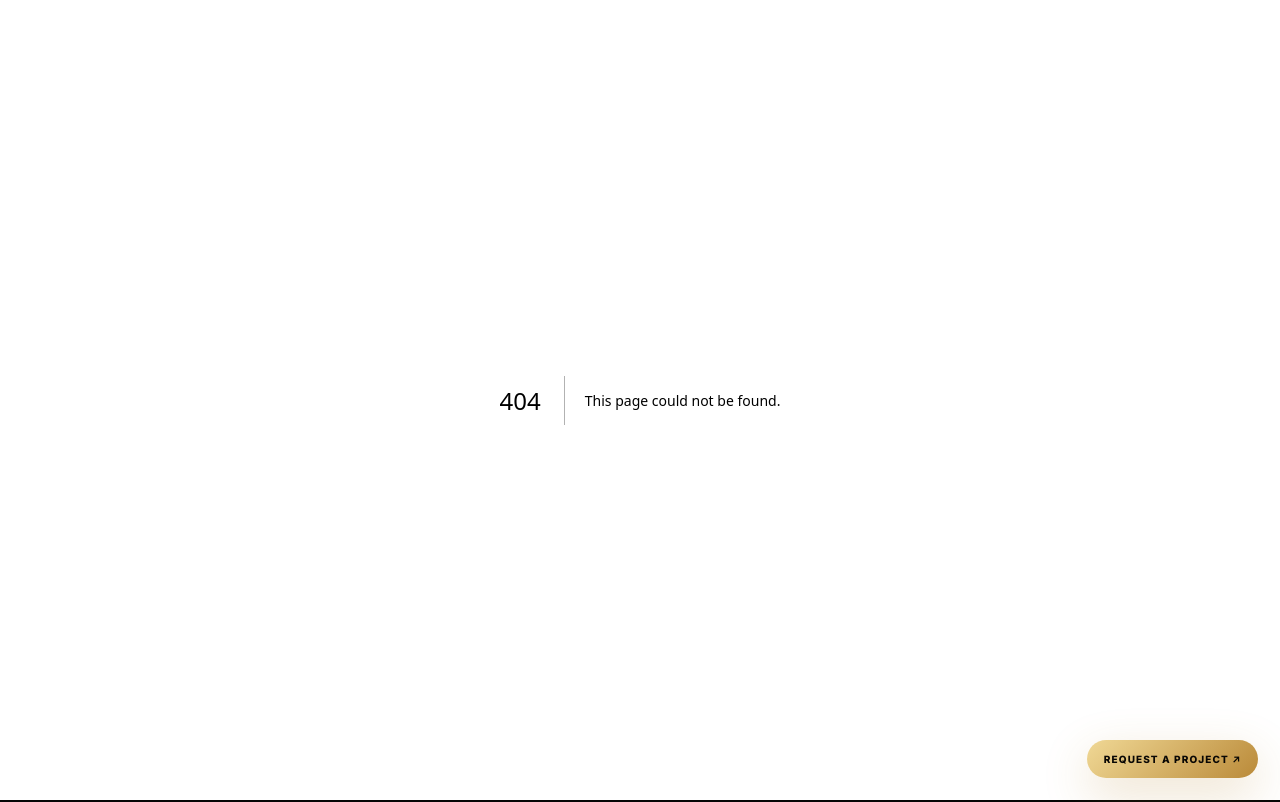
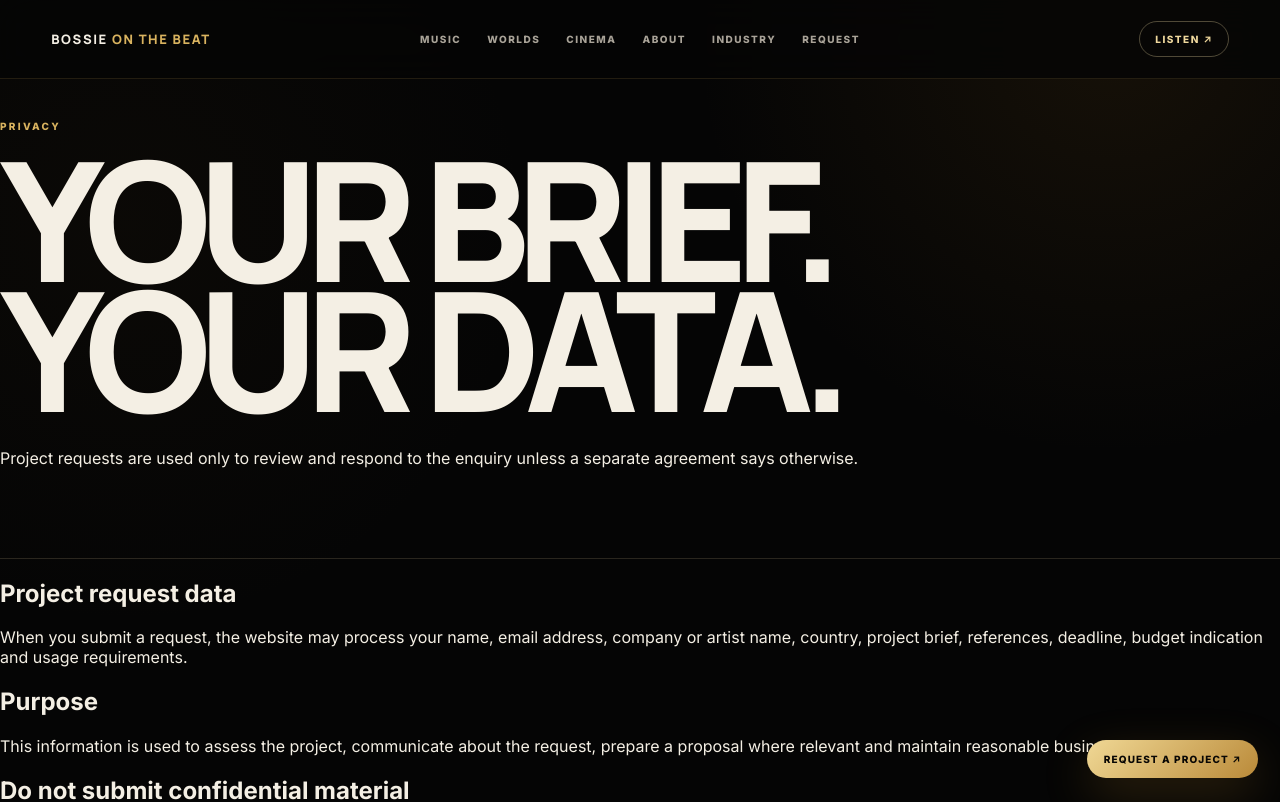
Before and after one commit to mvandenboslfgx/Bossie-on-that-beat, a Next.js app: page /privacy in a window 1280 px wide. Before the commit this address had no page. Shown: the top 802 px of the page. Built offline with nearby package versions, Linux system fonts and the light colour scheme; a web font is replaced by a local one.

Commit message:
Add privacy page for project requests

```diff
--- /dev/null
+++ b/app/privacy/page.tsx
@@ -0,0 +1,7 @@
+import { SiteNav, SiteFooter } from "../../components/SiteChrome";
+
+export const metadata = { title: "Privacy" };
+
+export default function PrivacyPage(){
+  return <main><SiteNav/><section className="page-hero"><div className="page-shell"><p className="eyebrow">Privacy</p><h1>YOUR BRIEF.<br/>YOUR DATA.</h1><p>Project requests are used only to review and respond to the enquiry unless a separate agreement says otherwise.</p></div></section><section className="page-section"><div className="page-shell legal-copy"><h2>Project request data</h2><p>When you submit a request, the website may process your name, email address, company or artist name, country, project brief, references, deadline, budget indication and usage requirements.</p><h2>Purpose</h2><p>This information is used to assess the project, communicate about the request, prepare a proposal where relevant and maintain reasonable business records.</p><h2>Do not submit confidential material</h2><p>Do not send unreleased master files, passwords, payment card data or highly confidential information through the initial request form. Sensitive project material can be exchanged later through an agreed secure channel.</p><h2>Third-party services</h2><p>The production website may use hosting and email delivery providers to operate the form. Only the information necessary to deliver the request is shared with those service providers.</p><h2>Contact</h2><p>Questions about a submitted request can be raised through the same project-request channel.</p><a className="gold-link" href="/request">Go to project request ↗</a></div></section><SiteFooter/></main>
+}
```
